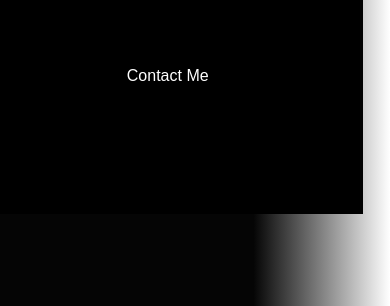
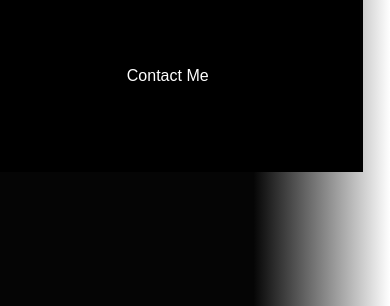
Before and after one commit to Narendra078/website1.github.io, a plain HTML site: page index.html in a window 390 px wide. Both pictures are taken after a click on the link 341 px from the left and 42 px from the top of the page. Shown: the part 538-844 px from the top of the page. Drawn offline with Linux system fonts and the light colour scheme; a web font is replaced by a local one.

Commit message:
Update style.css

```diff
--- a/style.css
+++ b/style.css
@@ -177,7 +177,7 @@ nav{
 .menu.responsive{
 	width: 100%!important;
 	width: 100%;
-	height: 85vh!important;
+	height: 95vh!important;
 	background-color: black;
 	position: relative;
 	top: 0;
@@ -263,6 +263,16 @@ nav{
 
  	margin-right: 25px;
  }
+ .menu.responsive{
+	width: 100%!important;
+	width: 100%;
+	height: 90vh!important;
+	background-color: black;
+	position: relative;
+	top: 0;
+	z-index: 11111;
+
+	}
 
 
 }
@@ -306,6 +316,16 @@ nav{
 	}
 
 	}
+	.menu.responsive{
+	width: 100%!important;
+	width: 100%;
+	height: 85vh!important;
+	background-color: black;
+	position: relative;
+	top: 0;
+	z-index: 11111;
+
+	}
 
 @media (max-width: 699px){
    .me img{
@@ -339,6 +359,28 @@ nav{
 
  	margin-right: 20px;
  }
+  	  .center_content h1{
+font-size: 35px;
+
+	}
+ 	  .center_content h2{
+font-size: 20px;
+
+	}
+	.menu.responsive{
+	width: 100%!important;
+	width: 100%;
+	height: 80vh!important;
+	background-color: black;
+	position: relative;
+	top: 0;
+	z-index: 11111;
+
+	}
+	.logo{
+		width: 85%;
+		top: 60%;
+	}
 
 	}
 
@@ -380,8 +422,26 @@ nav{
 
  }
   .center_content h1{
-font-size: 35px;
+font-size: 30px;
 
+	}
+	  .center_content h2{
+font-size: 20px;
+
+	}
+	.menu.responsive{
+	width: 100%!important;
+	width: 100%;
+	height: 80vh!important;
+	background-color: black;
+	position: relative;
+	top: 0;
+	z-index: 11111;
+
+	}
+	.logo{
+		width: 85%;
+		top: 60%;
 	}
 
 	}
```
